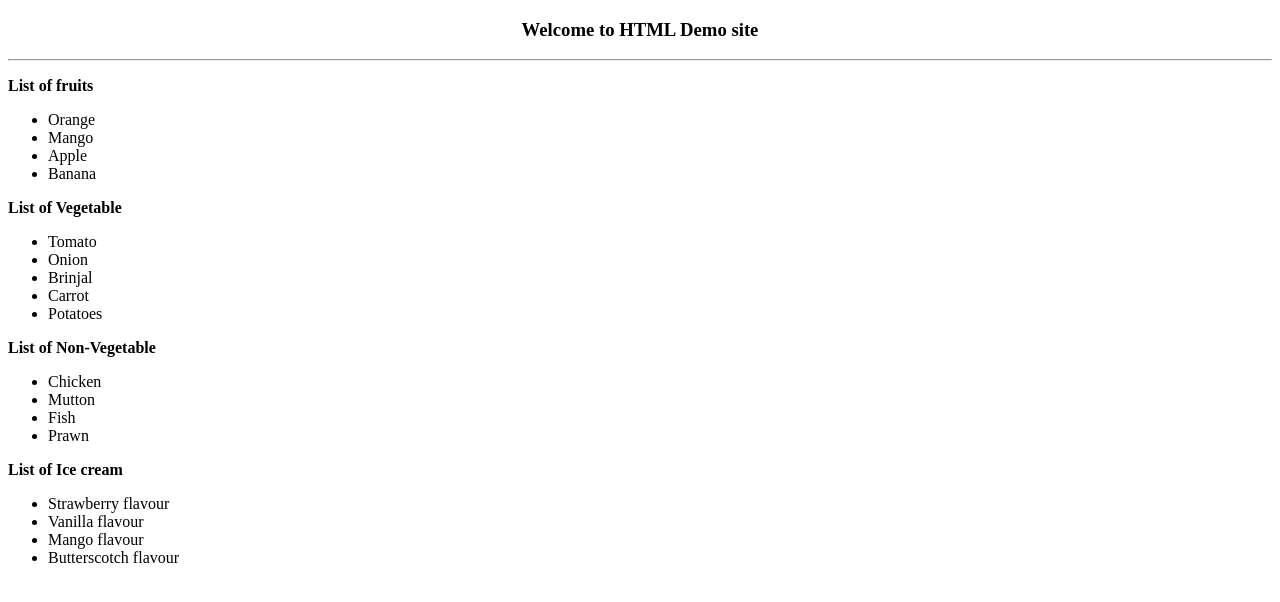
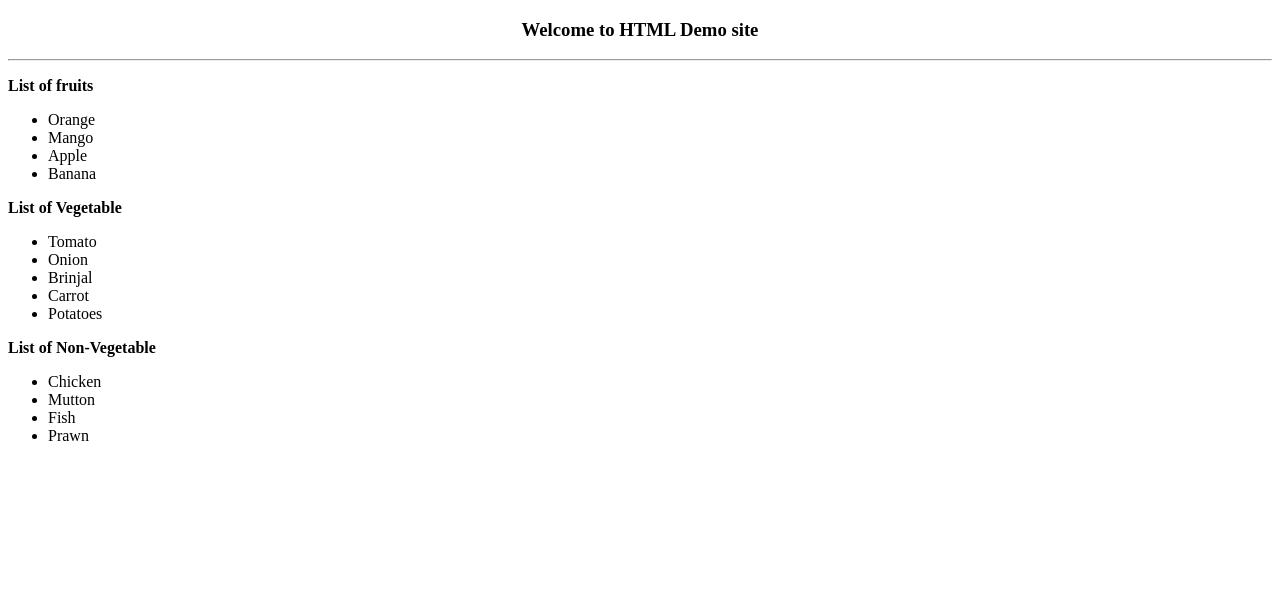
Before and after one commit to prakash0705/GitDay1Task, a plain HTML site: page index.html in a window 1280 px wide. Drawn offline with Linux system fonts and the light colour scheme.

Commit message:
Revert "added ice cream list"
This reverts commit 9be6d70496c8ecc28428d98626e06f6b3da15833.

```diff
--- a/index.html
+++ b/index.html
@@ -33,13 +33,6 @@
             <li>Fish</li>
             <li>Prawn</li>
         </ul>
-        <p style="font-weight: bold;">List of Ice cream</p>
-        <ul>
-            <li>Strawberry flavour</li>
-            <li>Vanilla flavour</li>
-            <li>Mango flavour</li>
-            <li>Butterscotch flavour</li>
-        </ul>
     </div>
 </body>
 </html>
```
